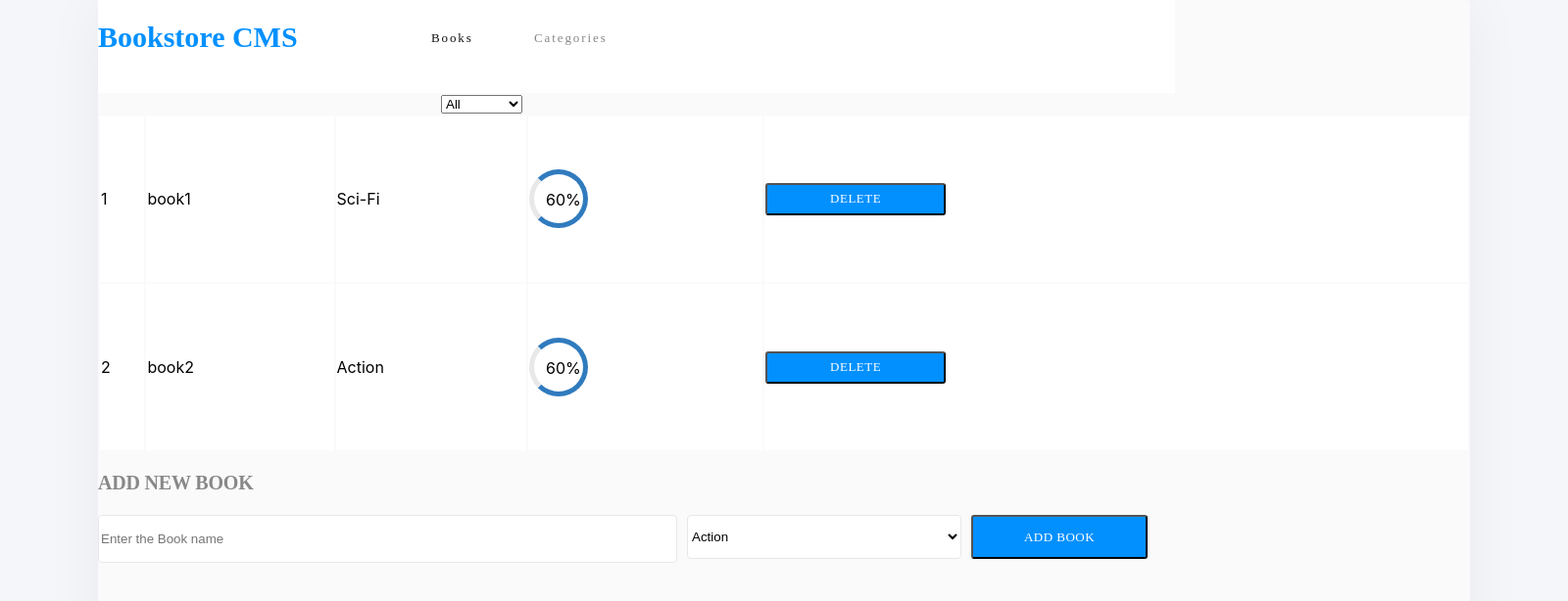
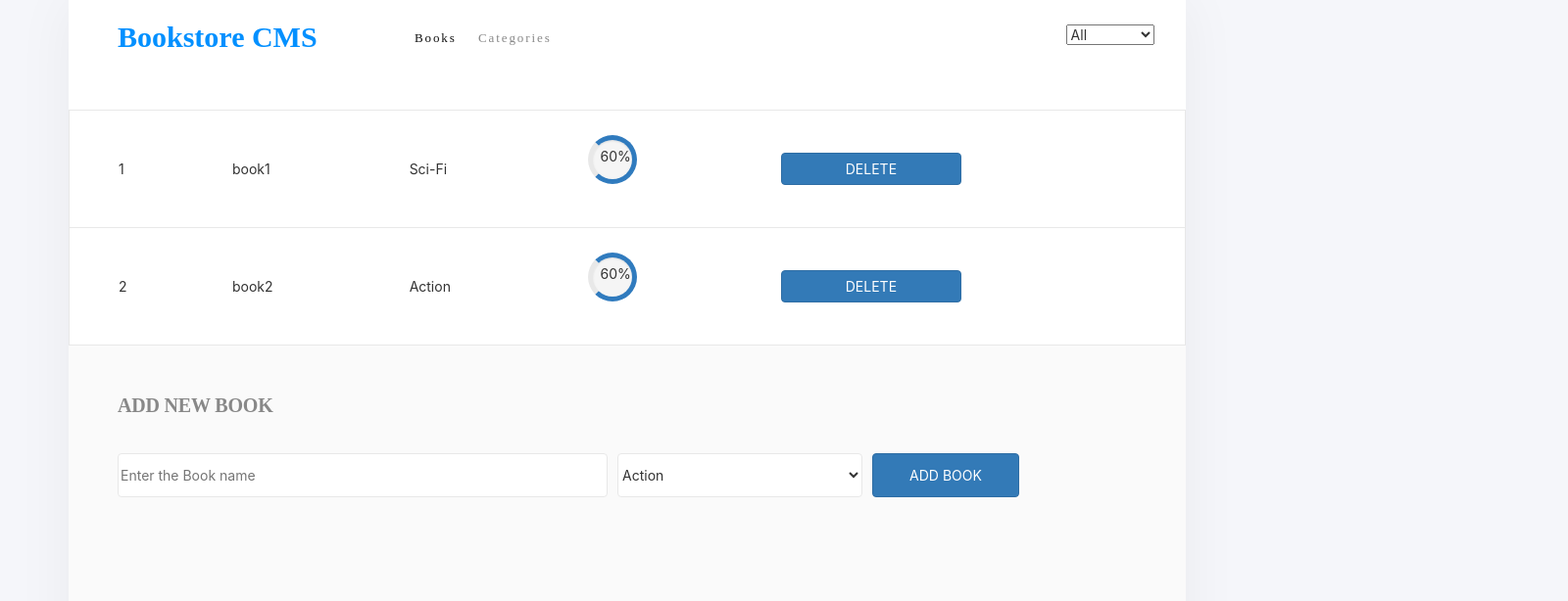
Before and after one commit to zinagithub/bookstore, a React (Create React App) app: page / in a window 1280 px wide. Shown: the top 614 px of the page at 98% size, 1600 px wide, since content can reach past the window. Built offline with nearby package versions, Linux system fonts and the light colour scheme.

Commit message:
add bootstrap cdn and update css

```diff
--- a/public/index.html
+++ b/public/index.html
@@ -24,11 +24,15 @@
       work correctly both with client-side routing and a non-root public URL.
       Learn how to configure a non-root public URL by running `npm run build`.
     -->
+    <link rel="stylesheet" href="https://maxcdn.bootstrapcdn.com/bootstrap/3.3.7/css/bootstrap.min.css" integrity="sha384-BVYiiSIFeK1dGmJRAkycuHAHRg32OmUcww7on3RYdg4Va+PmSTsz/K68vbdEjh4u" crossorigin="anonymous">
     <title>React App</title>
   </head>
   <body>
     <noscript>You need to enable JavaScript to run this app.</noscript>
-    <div id="root"></div>
+    <div class="container">
+      <div id="root"></div>
+    </div>
+
     <!--
       This HTML file is a template.
       If you open it directly in the browser, you will see an empty page.
--- a/src/components/App.css
+++ b/src/components/App.css
@@ -1,11 +1,9 @@
-
 .panel-bg {
   background-color: #fafafa;
   border-radius: 4px;
   box-shadow: 0 0 60px 0 rgba(0, 0, 0, 0.05);
   height: 1097px;
-  margin : 0 auto;
-  width: 1400px;
+  width: 100%;
 }
 
 table {
@@ -18,15 +16,19 @@ table {
   border-radius: 4px;
 
 }
+table tr td {
+  padding-left: 50px;
+}
+
 .row-Panel {
-  height: 170px;
-  width: 1200px;
+  height: 120px;
+  margin-top: 20px;
 }
 .headerBookStore{
   background-color: #ffffff;
   display : flex;
-  height: 95px;
-  width: 1099px;
+  padding-left: 50px;
+  padding-bottom: 50px
 }
 .title {
   color: #0290ff;
@@ -41,7 +43,7 @@ table {
 }
 .title{
   height: 37px;
-  width: 300px;
+  width: 263px;
 }
 .Category{
   color: #121212;
@@ -73,12 +75,13 @@ table {
 }
 .books {
   height: 16px;
-  width: 65px;
+  width: 105px;
 }
 
 .categFilter{
-  margin : 0 auto;
-  width : 50%;
+  position: absolute;
+  right: 8%;
+  top: 25px;
 }
 
 .progress{
@@ -92,22 +95,11 @@ table {
   width: 50px;
 }
 .progress p {
-	padding-left : 10px;
+	padding-left : 7px;
+	padding-top: 7px;
 	text-align :center;
 }
-button {
-  background-color: #0290ff;
-  border-radius: 3px;
-  color: #ffffff;
-  font-family: RobotoSlab;
-  font-size: 13px;
-  font-stretch: normal;
-  font-style: normal;
-  font-weight: 300;
-  letter-spacing: 0.5px;
-  line-height: normal;
-  text-align: center;
-}
+
 button {
   height: 33px;
   width: 184px;
@@ -119,11 +111,12 @@ form input {
  background-color: #ffffff;
  border: solid 1px #e8e8e8;
  border-radius: 4px;
+ margin-left : 50px;
  margin-right : 10px;
 }
 form input {
  height: 45px;
- width: 585px;
+ width: 500px;
 }
 form select{
  background-color: #ffffff;
@@ -133,14 +126,12 @@ form select{
 }
 form select {
  height: 45px;
- width: 280px;
+ width: 250px;
 }
 form button {
- background-color: #0290ff;
- border-radius: 3px;
  height: 45px;
  margin-right : 10px;
- width: 180px;
+ width: 150px;
 }
 .formBook p {
   color: #888888;
@@ -152,5 +143,6 @@ form button {
   height: 24px;
   letter-spacing: -0.18px;
   line-height: normal;
-  width: 190px;
+  padding: 50px;
+  width: 290px;
 }
--- a/src/components/App.js
+++ b/src/components/App.js
@@ -6,6 +6,7 @@ import './App.css';
 
 function App() {
   return (
+    //<div className='panel-bg'>
     <div className='panel-bg'>
       <Header />
       <BookList />
--- a/src/components/Book.js
+++ b/src/components/Book.js
@@ -14,7 +14,7 @@ class Book extends React.Component {
               <td>{myTitle}</td>
               <td>{myCategory}</td>
               <td><div className = 'progress'><p>60%</p></div></td>
-              <td><button onClick={() => clickHandler(myId)}>DELETE</button></td>
+              <td><button onClick={() => clickHandler(myId)} className = 'btn btn-primary'>DELETE</button></td>
             </tr>
 
     );
--- a/src/containers/BookForm.js
+++ b/src/containers/BookForm.js
@@ -38,7 +38,7 @@ class BookForm extends React.Component {
                   <select name='category' onChange={this.handleChange}>
                     { Categories.map((cat) => (<option  value={cat} key={cat} > {cat} </option>)) }
                   </select>
-                  <button>ADD BOOK</button>
+                  <button className = 'btn btn-primary'>ADD BOOK</button>
               </form>
             </div>
 
--- a/src/index.css
+++ b/src/index.css
@@ -7,7 +7,7 @@ body {
   -moz-osx-font-smoothing: grayscale;
   height: 1434px;
   margin: 0;
-  width: 1600px;
+  /*width: auto;*/
 }
 
 code {
```
